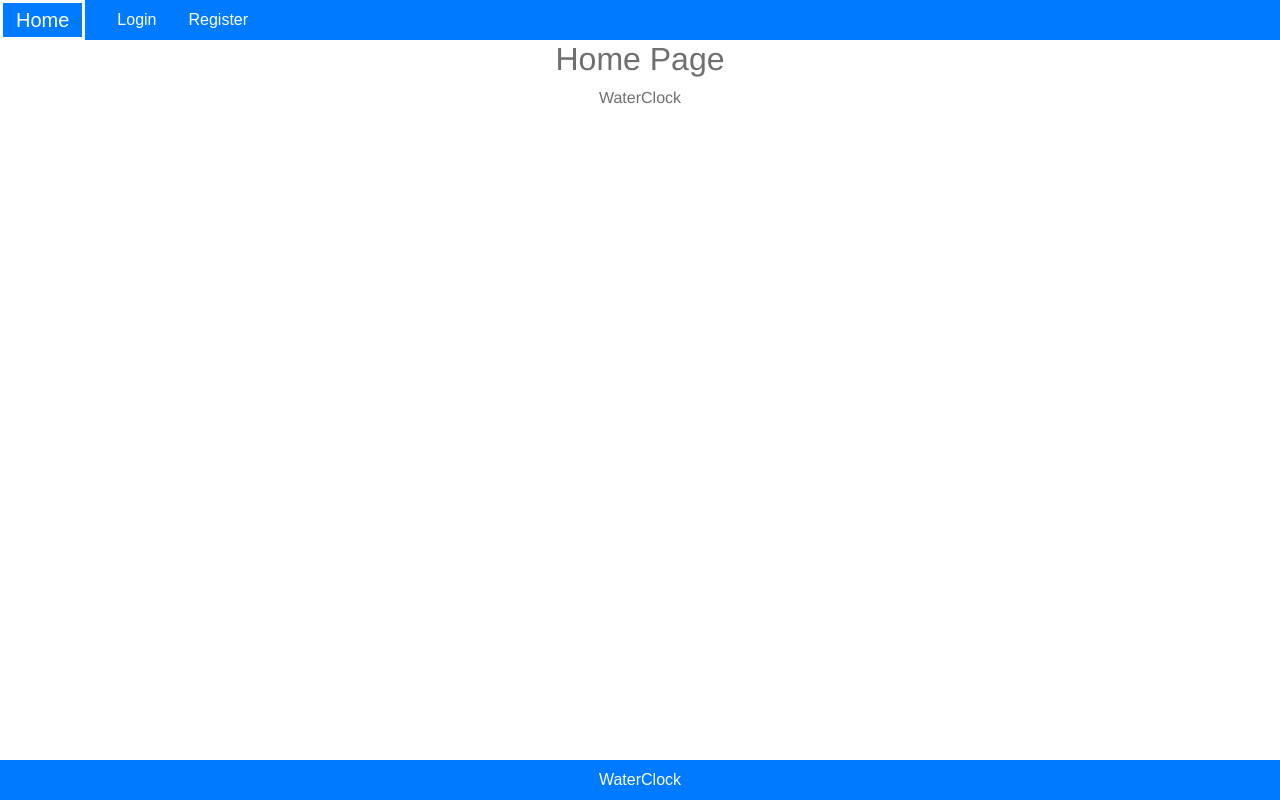
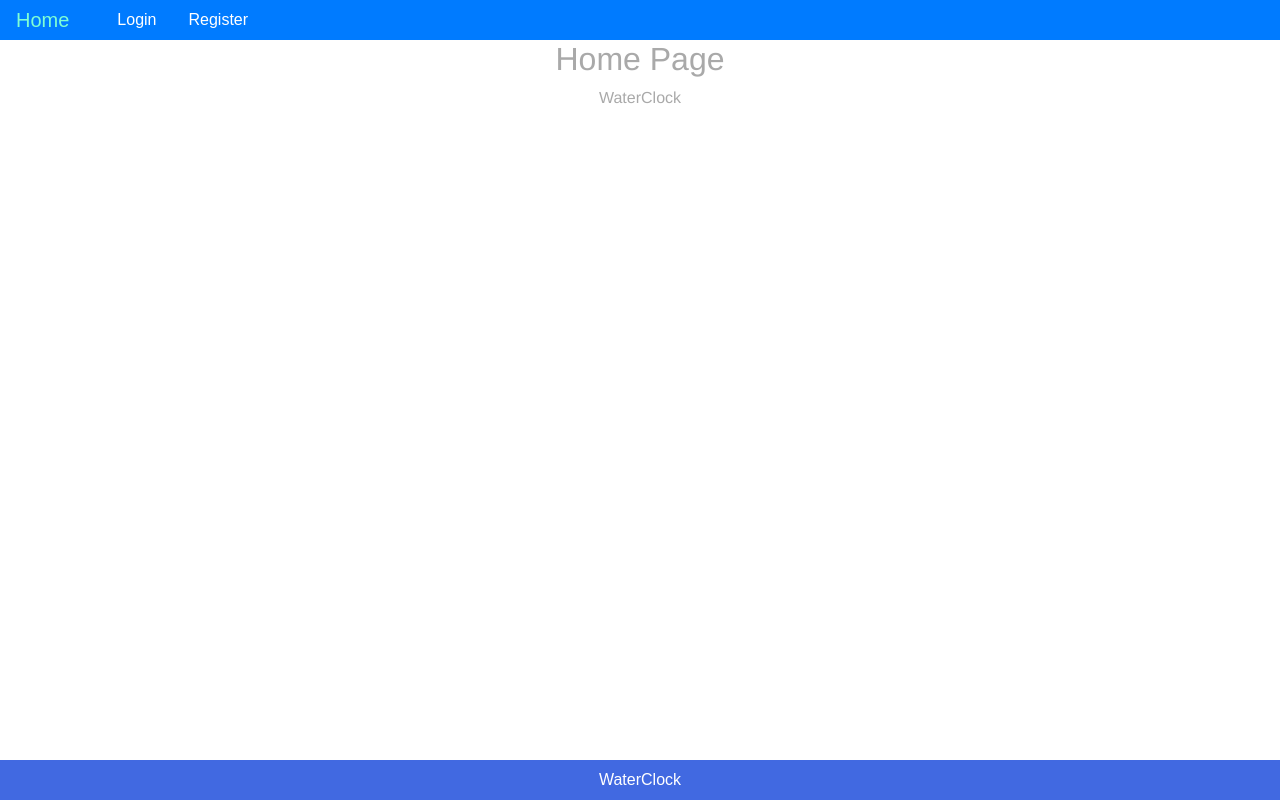
Before and after one commit to FiapWaterClock/WaterClockWeb, a React (Create React App) app: page / in a window 1280 px wide. Built offline with nearby package versions, Linux system fonts and the light colour scheme.

Commit message:
Simplify css

```diff
--- a/src/styles/index.css
+++ b/src/styles/index.css
@@ -6,13 +6,15 @@ body {
 }
 
 .nav a {
-    color: #ffffff;
+    color: white;
 }
 
 .nav a:hover {
-    -webkit-box-shadow: inset 0px 0px 0px 3px #ffffff;
-    -moz-box-shadow: inset 0px 0px 0px 3px #ffffff;
-    box-shadow: inset 0px 0px 0px 3px #ffffff;
+    color: aquamarine;
+}
+
+.nav a.active {
+    color: aquamarine;
 }
 
 /*Bootstrap overriding*/
@@ -23,22 +25,26 @@ body {
 /*Custom classes*/
 .text-format {
     font-size: 1em;
-    color: #6f6f6f;
-    font-family: "Helvetica";
+    color: darkgrey;
+    font-family: "Helvetica", sans-serif;
 }
 
 .text-format-large {
     font-size: 2em;
-    color: #6f6f6f;
-    font-family: "Helvetica";
+    color: darkgrey;
+    font-family: "Helvetica", sans-serif;
+}
+
+.navbar-inverse {
+    background: royalblue;
 }
 
 .footer {
-    background: #007BFF;
+    background: royalblue;
     padding: 8px;
-    color: #ffffff;
+    color: white;
     text-align: center;
-    bottom: 0px;
+    bottom: 0;
     position: fixed;
     width: 100%;
 }
```
